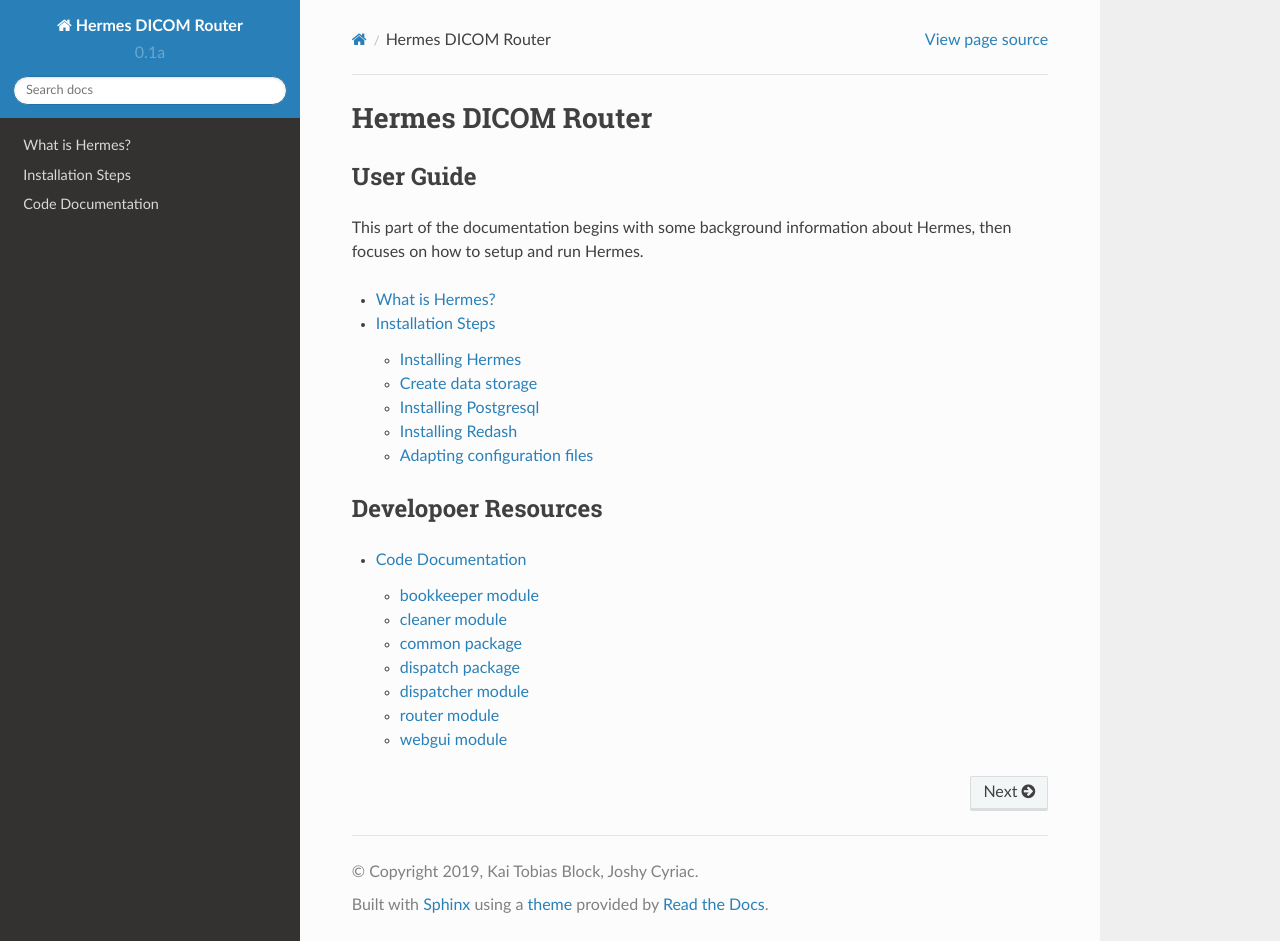
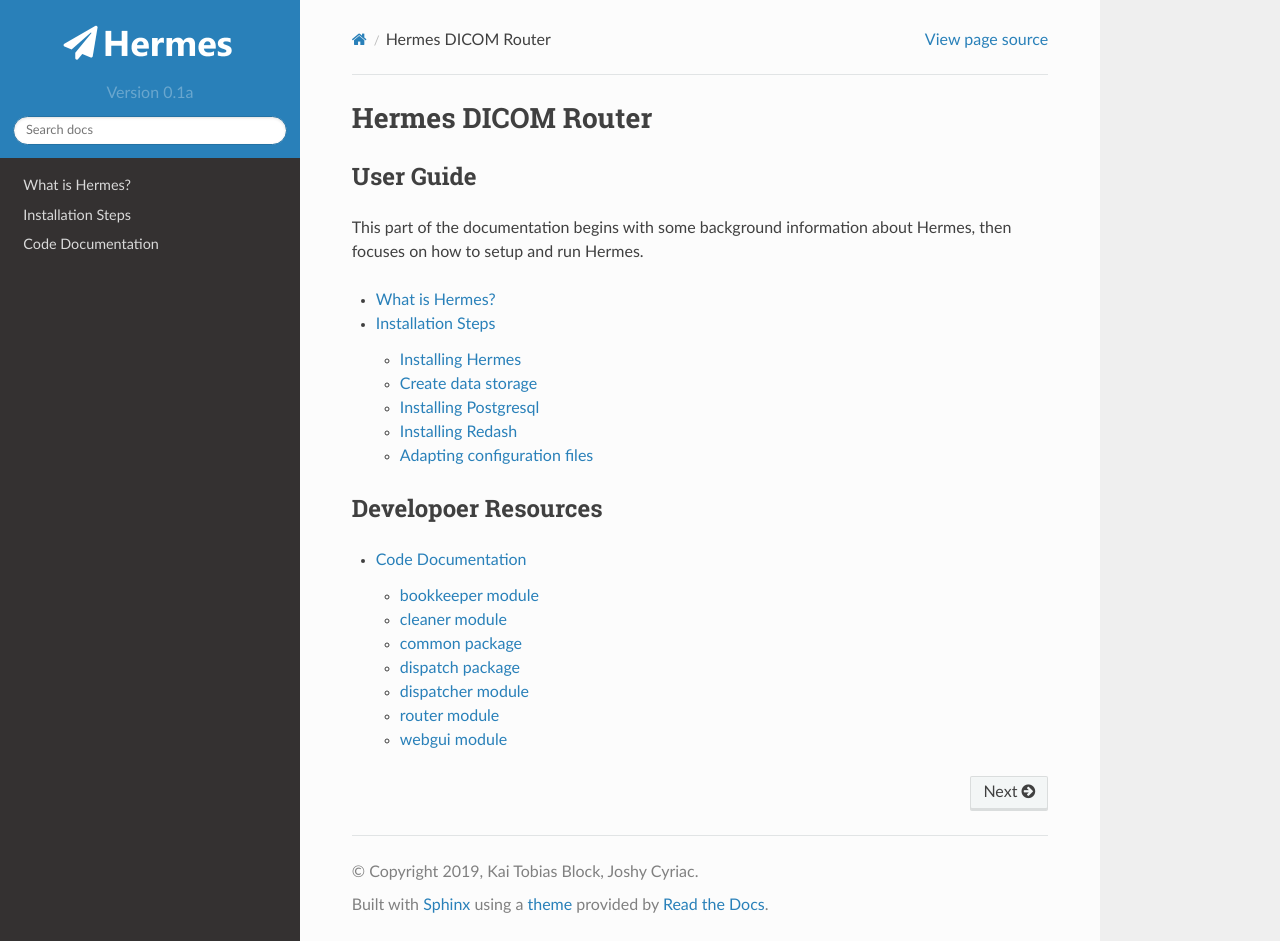
Before and after one commit to mercure-imaging/mercure, a Sphinx documentation site: the page built from docs/index.rst, in a window 1280 px wide and 941 px high. Built offline with Sphinx 7.4.7 and the Read the Docs theme 2.0.0, drawn with Linux system fonts in a browser that asks for light colours.

Commit message:
Added logo to documentation.

```diff
--- a/docs/conf.py
+++ b/docs/conf.py
@@ -12,9 +12,9 @@
 author = 'Kai Tobias Block, Joshy Cyriac'
 
 # The short X.Y version
-version = '0.1a'
+version = 'Version 0.1a'
 # The full version, including alpha/beta/rc tags
-release = '0.1a'
+release = 'Version 0.1a'
 
 
 # -- General configuration ---------------------------------------------------
@@ -71,7 +71,9 @@
 # further.  For a list of options available for each theme, see the
 # documentation.
 #
-# html_theme_options = {}
+html_theme_options = {
+    'logo_only': True
+}
 
 # Add any paths that contain custom static files (such as style sheets) here,
 # relative to this directory. They are copied after the builtin static files,
@@ -88,3 +90,5 @@
 #
 # html_sidebars = {}
 html_theme = 'sphinx_rtd_theme'
+
+html_logo = 'hermes_logo.png'
```
Also changed, not shown: docs/hermes_logo.png (added).
